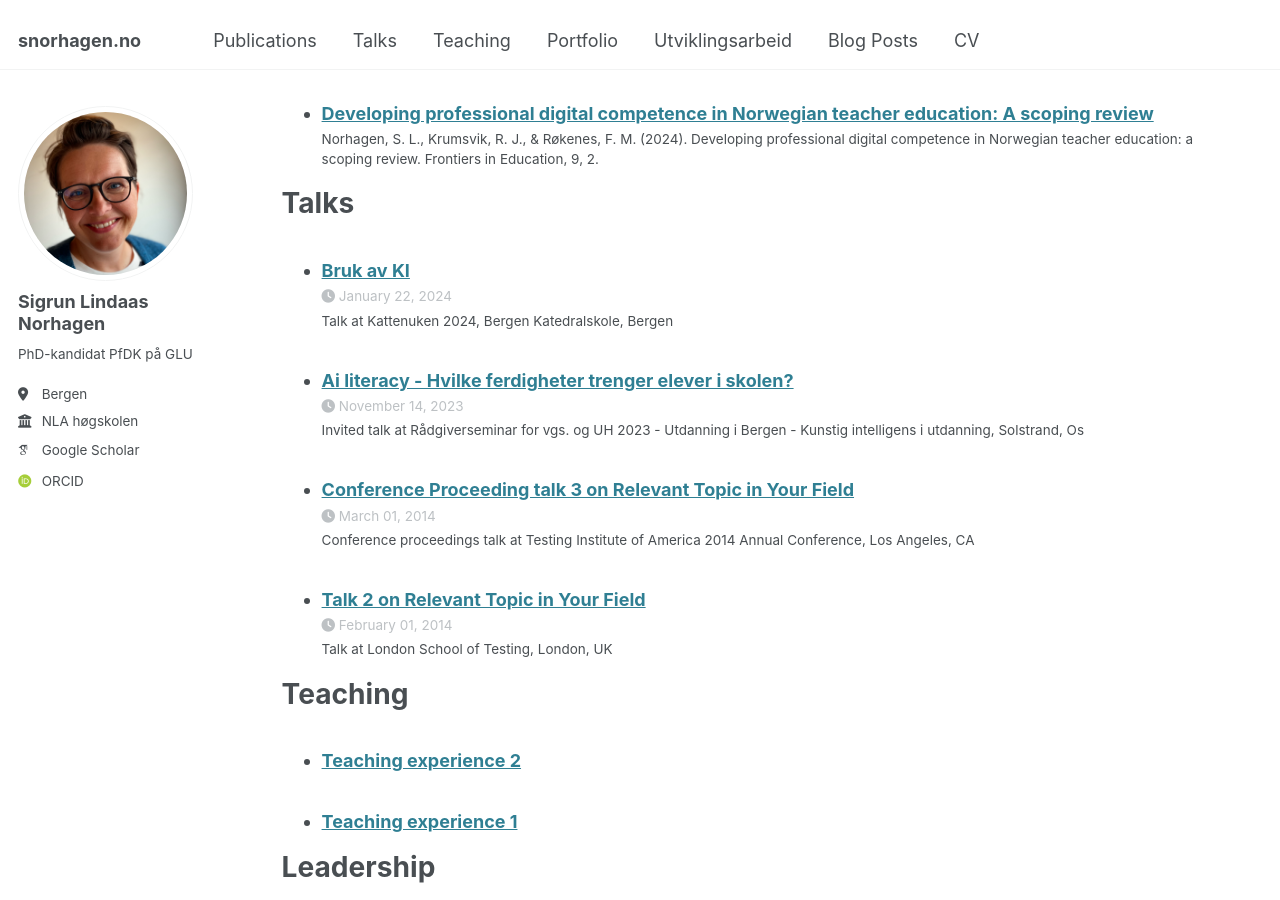
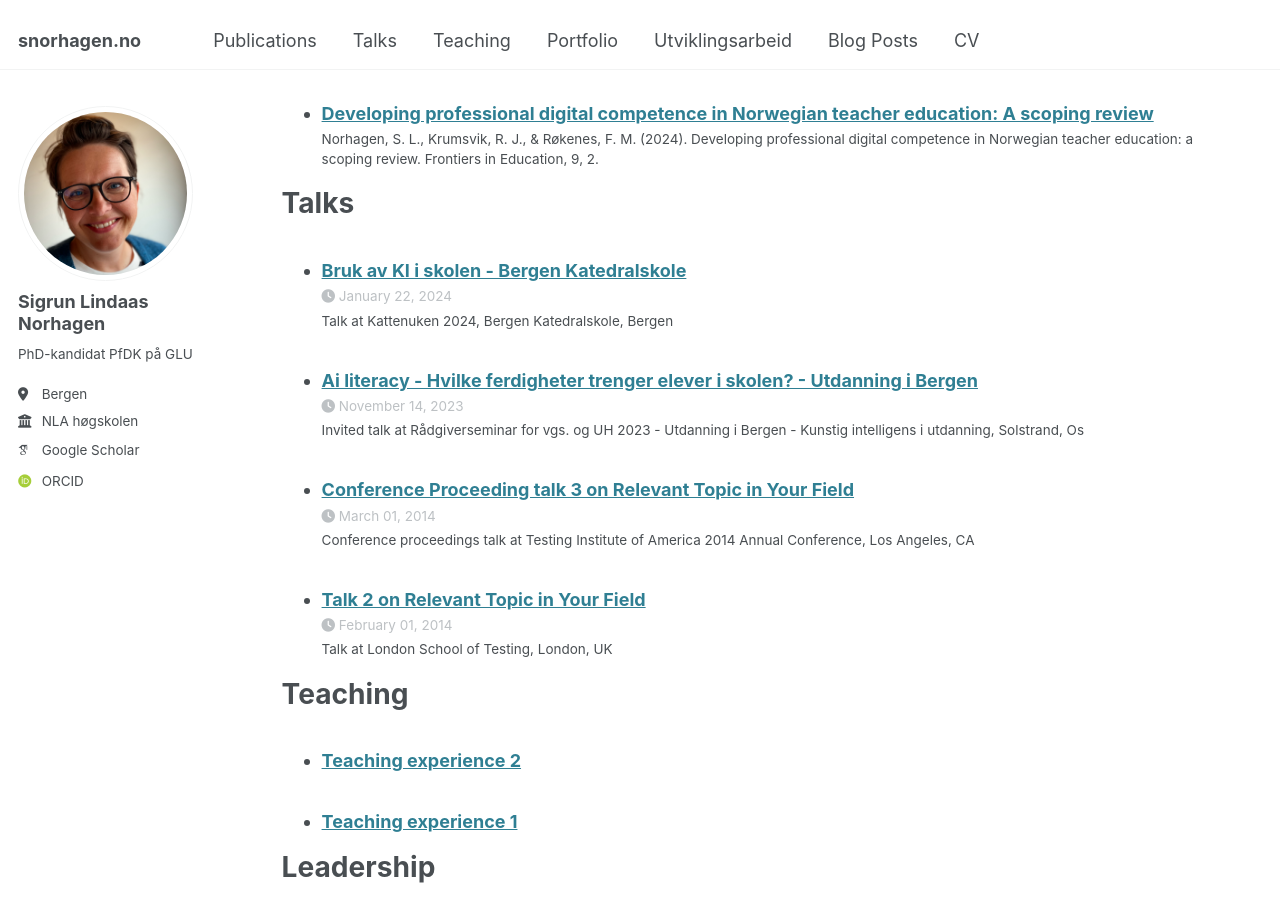
Before and after one commit to sigrun/sigrun.github.io, a Jekyll site: the page built from _pages/cv.md, in a window 1280 px wide and 900 px high, scrolled down 1162 px. Built offline with Jekyll 4.4.1, drawn with Linux system fonts in a browser that asks for light colours; some web fonts are replaced.

Commit message:
Talks overskrifter

```diff
--- a/_talks/2023-11-14-solstrand.md
+++ b/_talks/2023-11-14-solstrand.md
@@ -1,8 +1,8 @@
 ---
-title: "Ai literacy - Hvilke ferdigheter trenger elever i skolen?"
+title: "Ai literacy - Hvilke ferdigheter trenger elever i skolen? - Utdanning i Bergen"
 collection: talks
 type: "Invited talk"
-permalink: /talks/2023-11-14-solstrand.md
+permalink: /talks/2023-11-14-solstrand
 venue: "Rådgiverseminar for vgs. og UH 2023 - Utdanning i Bergen - Kunstig intelligens i utdanning"
 date: 2023-11-14
 location: "Solstrand, Os"
--- a/_talks/2024-01-22-katten.md
+++ b/_talks/2024-01-22-katten.md
@@ -1,5 +1,5 @@
 ---
-title: "Bruk av KI"
+title: "Bruk av KI i skolen - Bergen Katedralskole"
 collection: talks
 type: "Talk"
 permalink: /talks/2024-01-22-katten
```
